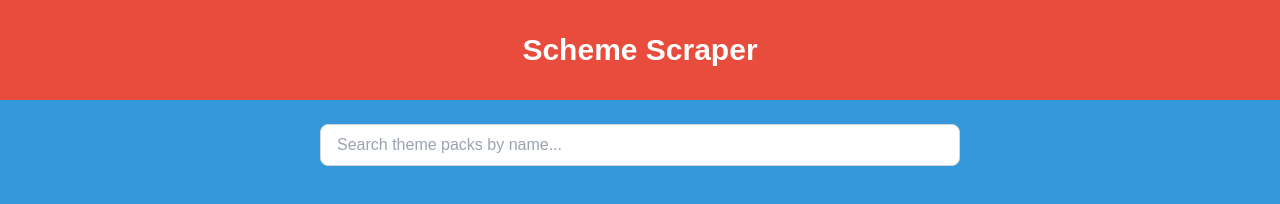
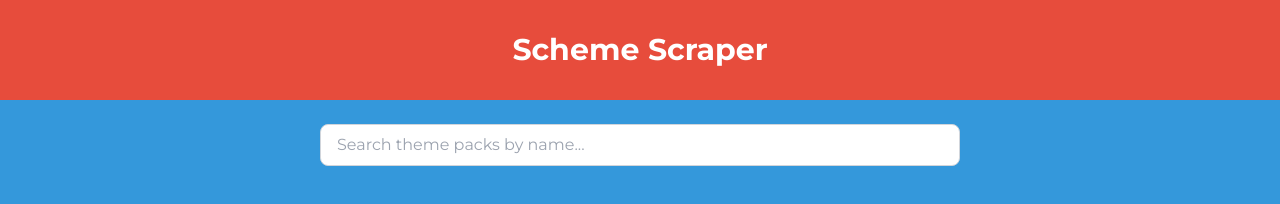
Before and after one commit to gibbsgresge/HackathonBackend, a plain HTML site: page frontend/index.html in a window 1280 px wide. Drawn offline with nearby package versions, Linux system fonts and the light colour scheme; no server answers; sample sign-in values are in the browser's storage.

Commit message:
Found a good font

```diff
--- a/frontend/index.html
+++ b/frontend/index.html
@@ -7,6 +7,7 @@
   <script src="https://cdn.tailwindcss.com"></script>
   <link rel="icon" href="./paint-roller-solid.svg" type="image/svg+xml">
   <link rel="stylesheet" href="styles.css">
+  <link href="https://fonts.googleapis.com/css2?family=Montserrat:wght@300;400;700&display=swap" rel="stylesheet">
 </head>
 <body class="text-gray-900">
 
--- a/frontend/styles.css
+++ b/frontend/styles.css
@@ -16,6 +16,7 @@
     font-family: sans-serif;
     background-color: var(--primary-color);
     color: #fff;
+    font-family: 'Montserrat', sans-serif;
   }
 
   /* Header styling using the secondary color */
```
